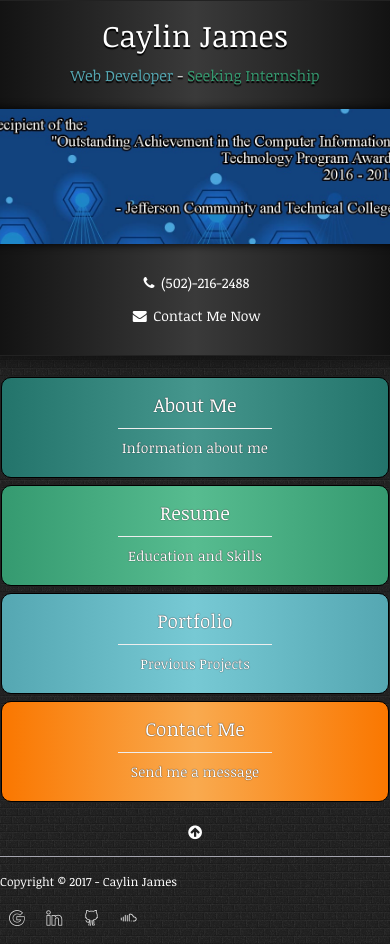
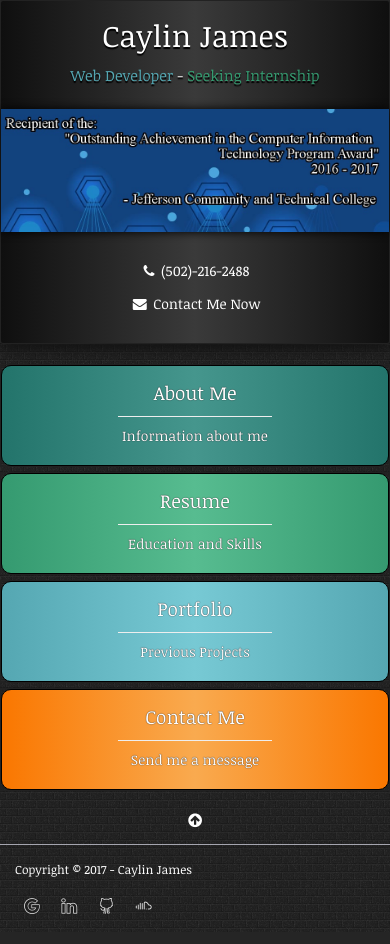
Before and after one commit to pwnrod/caylinjames, a PHP site: page / in a window 390 px wide; the page is wider, and only the part inside the window is pictured. Run offline with PHP 8.4, Linux system fonts and the light colour scheme; some libraries are stand-ins or nearby versions.

Commit message:
Made minor changes for better mobile compatibility

```diff
--- a/css/myStyle.css
+++ b/css/myStyle.css
@@ -122,7 +122,7 @@ nav .container {
 
 .box {
     width: 24%;
-    margin: 10px 0.5%;
+    margin: 10px 0.36%;
     float: left;
     text-align: center;
     text-shadow: 0 0 2px #000;
@@ -359,6 +359,7 @@ footer .container {
 }
 
 footer .social {
+    padding-left: 100px;
     margin-top: 5px;
 }
 
@@ -385,12 +386,14 @@ footer .social a:hover {
 
 @media (max-width: 480px) {
     header{
-        margin-left: -20px;
-        margin-right: -20px;
+
     }
     header .quickInfo a{
         display:block;
         margin:5px 0px;
+    }
+    nav .container .row {
+      margin: 0;
     }
     .box {
       width: 100% !important;
@@ -413,6 +416,9 @@ footer .social a:hover {
     }
     .social a{
       font-size: 16px !important;
+    }
+    footer .container .row {
+      margin: 0;
     };
 }
 
@@ -447,13 +453,19 @@ footer .social a:hover {
     }
     .about-box, .resume-box, .portfolio-box, .contact-box {
       padding: 15px 0 5px 0;
+    }
+    footer .social {
+        padding-left: 0px !important;
     };
 }
 
 
-@media (min-width: 768px) and (max-width: 979px){
+@media (min-width: 768px) and (max-width: 991px){
+  footer .social {
+    padding-left: 35px !important;
+  }
 }
 
-@media (max-width: 979px){
+@media (max-width: 991px){
 
 }
--- a/index.php
+++ b/index.php
@@ -70,7 +70,7 @@
     <nav>
         <div class="container">
             <div class="row">
-                <div class="container-fluid">
+
                   <div class="navs">
 
                     <div class="box">
@@ -114,7 +114,7 @@
                         <div class="clearfix"></div>
                     </div>
                   </div>
-                </div>
+
             </div>
         </div>
     </nav>
@@ -297,10 +297,10 @@
     <footer>
         <div class="container">
             <div class="row">
-                <div class="col-sm-4">
+                <div class="col-sm-3">
                     <p>Copyright &copy; 2017 - Caylin James</p>
                 </div>
-                <div class="col-sm-3 col-sm-offset-5">
+                <div class="col-sm-4 col-sm-offset-5">
                     <div class="social">
                         <a href="https://plus.google.com/u/0/+CaylinJames" target="_blank"><i class="icon-social-google"></i></a>
                         <a href="https://www.linkedin.com/in/caylin-james-805a42126/" target="_blank"><i class="icon-social-linkedin"></i></a>
```
